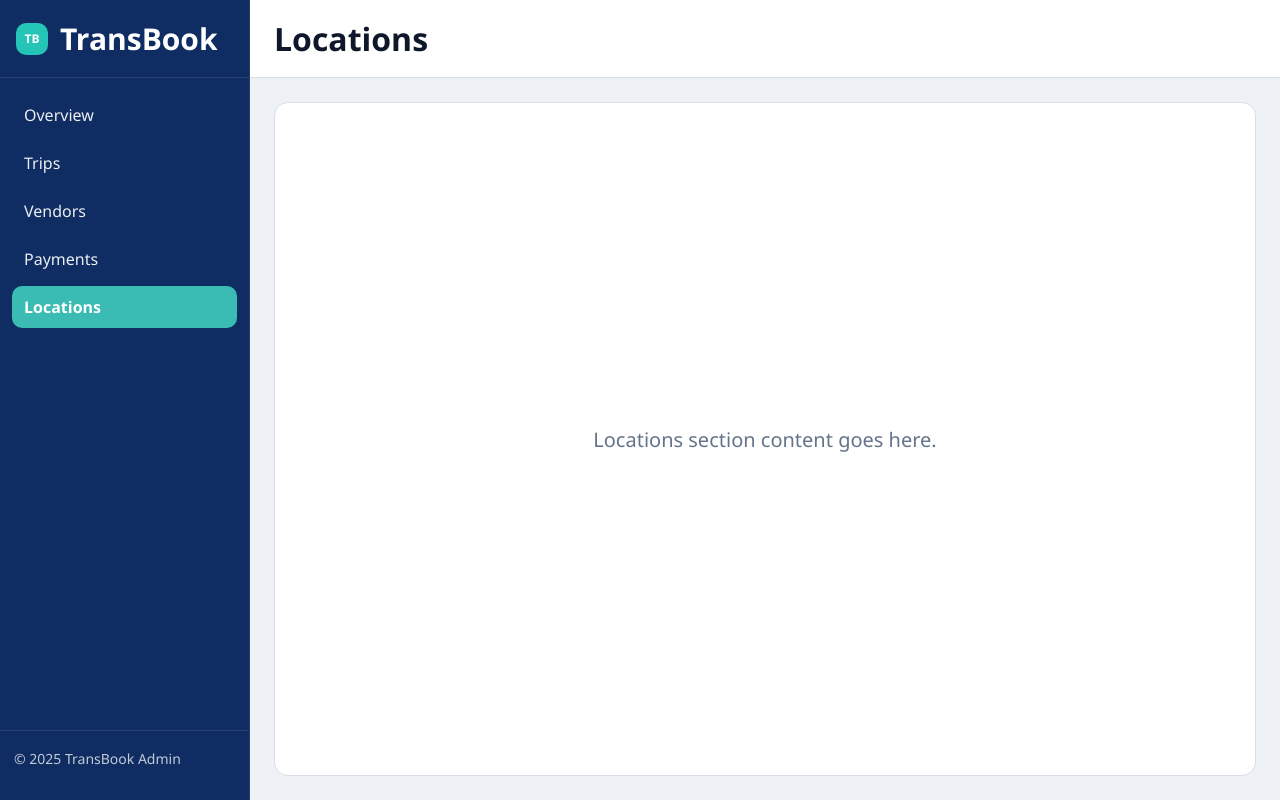
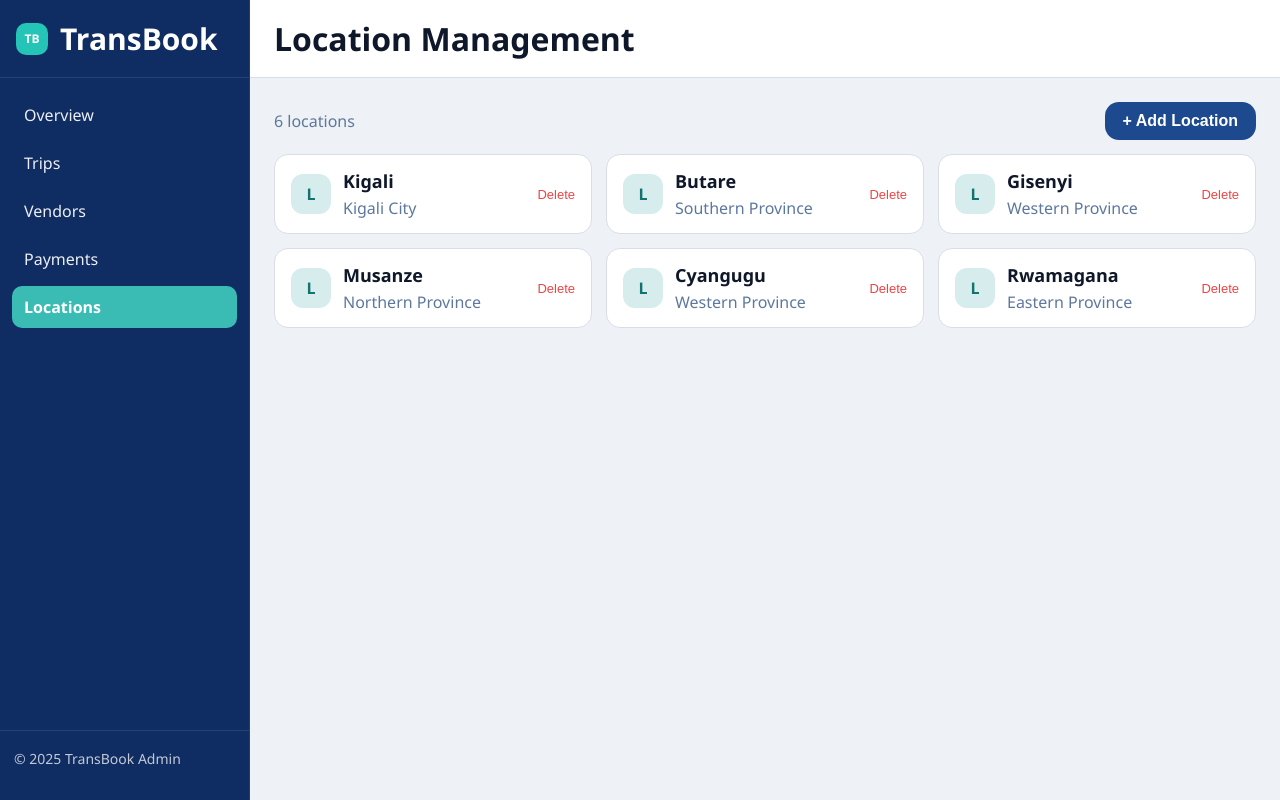
Before and after one commit to elkuradusenge/urban-mobility-assignment, a plain HTML site: page client/location.html in a window 1280 px wide. Drawn offline with Linux system fonts and the light colour scheme.

Commit message:
implementing location page

```diff
--- a/client/assets/Js/location.js
+++ b/client/assets/Js/location.js
@@ -0,0 +1,79 @@
+(() => {
+  const addLocationToggle = document.querySelector("#add-location-toggle");
+  const addLocationCard = document.querySelector("#add-location-card");
+  const closeAddLocation = document.querySelector("#close-add-location");
+  const addLocationForm = document.querySelector("#add-location-form");
+  const locationsGrid = document.querySelector("#locations-grid");
+  const locationCount = document.querySelector("#location-count");
+
+  if (
+    !addLocationToggle ||
+    !addLocationCard ||
+    !closeAddLocation ||
+    !addLocationForm ||
+    !locationsGrid ||
+    !locationCount
+  ) {
+    return;
+  }
+
+  const updateLocationCount = () => {
+    locationCount.textContent = `${locationsGrid.children.length} locations`;
+  };
+
+  const openCard = () => addLocationCard.classList.remove("hidden");
+  const closeCard = () => addLocationCard.classList.add("hidden");
+
+  addLocationToggle.addEventListener("click", openCard);
+  closeAddLocation.addEventListener("click", closeCard);
+
+  addLocationForm.addEventListener("submit", (event) => {
+    event.preventDefault();
+    const formData = new FormData(addLocationForm);
+
+    const name = String(formData.get("name") || "").trim();
+    const region = String(formData.get("region") || "").trim();
+
+    if (!name || !region) {
+      return;
+    }
+
+    const card = document.createElement("article");
+    card.className = "location-card";
+    card.innerHTML = `
+      <div class="location-left">
+        <div class="location-icon">L</div>
+        <div>
+          <h3>${name}</h3>
+          <p>${region}</p>
+        </div>
+      </div>
+      <button class="action-btn danger js-delete-location" type="button">Delete</button>
+    `;
+
+    locationsGrid.appendChild(card);
+    addLocationForm.reset();
+    closeCard();
+    updateLocationCount();
+  });
+
+  locationsGrid.addEventListener("click", (event) => {
+    const target = event.target;
+    if (!(target instanceof HTMLElement)) {
+      return;
+    }
+
+    const deleteButton = target.closest(".js-delete-location");
+    if (!deleteButton) {
+      return;
+    }
+
+    const card = deleteButton.closest(".location-card");
+    if (card) {
+      card.remove();
+      updateLocationCount();
+    }
+  });
+
+  updateLocationCount();
+})();
--- a/client/assets/css/locations.css
+++ b/client/assets/css/locations.css
@@ -0,0 +1,172 @@
+.locations-panel {
+  display: flex;
+  flex-direction: column;
+  gap: 14px;
+}
+
+.locations-toolbar {
+  display: flex;
+  align-items: center;
+  justify-content: space-between;
+  gap: 12px;
+}
+
+.location-count {
+  margin: 0;
+  color: #5d789d;
+  font-size: 16px;
+}
+
+.btn-primary {
+  border: 0;
+  border-radius: 14px;
+  background: #1d4a8f;
+  color: #fff;
+  font-size: 16px;
+  font-weight: 600;
+  padding: 10px 18px;
+  cursor: pointer;
+}
+
+.btn-primary:hover {
+  background: #163a72;
+}
+
+.add-location-card {
+  background: #fff;
+  border: 1px solid #d8dee8;
+  border-radius: 14px;
+  padding: 20px;
+}
+
+.hidden {
+  display: none;
+}
+
+.add-location-header {
+  display: flex;
+  align-items: center;
+  justify-content: space-between;
+  margin-bottom: 14px;
+}
+
+.add-location-header h2 {
+  margin: 0;
+  font-size: 32px;
+}
+
+.btn-close {
+  border: 0;
+  background: transparent;
+  font-size: 28px;
+  line-height: 1;
+  cursor: pointer;
+  color: #1f2937;
+}
+
+.location-form {
+  display: grid;
+  grid-template-columns: repeat(2, minmax(260px, 1fr));
+  gap: 14px 16px;
+}
+
+.location-form label {
+  display: flex;
+  flex-direction: column;
+  gap: 6px;
+  font-size: 16px;
+  color: #0f172a;
+}
+
+.location-form input {
+  border: 1px solid #c7d0dc;
+  border-radius: 12px;
+  padding: 10px 12px;
+  font-size: 16px;
+  color: #0f172a;
+}
+
+.form-submit {
+  align-self: end;
+  width: fit-content;
+}
+
+.locations-grid {
+  display: grid;
+  grid-template-columns: repeat(3, minmax(220px, 1fr));
+  gap: 14px;
+}
+
+.location-card {
+  background: #fff;
+  border: 1px solid #d8dee8;
+  border-radius: 14px;
+  padding: 14px 16px;
+  display: flex;
+  align-items: center;
+  justify-content: space-between;
+  gap: 10px;
+}
+
+.location-left {
+  display: flex;
+  align-items: center;
+  gap: 12px;
+}
+
+.location-icon {
+  width: 40px;
+  height: 40px;
+  border-radius: 12px;
+  background: #d7ecec;
+  color: #147270;
+  display: inline-flex;
+  align-items: center;
+  justify-content: center;
+  font-size: 16px;
+  font-weight: 700;
+}
+
+.location-card h3 {
+  margin: 0;
+  font-size: 18px;
+}
+
+.location-card p {
+  margin: 4px 0 0;
+  font-size: 16px;
+  color: #5d789d;
+}
+
+.action-btn {
+  border: 0;
+  background: transparent;
+  font-size: 13px;
+  cursor: pointer;
+  padding: 0;
+}
+
+.action-btn.danger {
+  color: #ef4444;
+}
+
+@media (max-width: 1200px) {
+  .locations-grid {
+    grid-template-columns: repeat(2, minmax(220px, 1fr));
+  }
+}
+
+@media (max-width: 900px) {
+  .location-form {
+    grid-template-columns: 1fr;
+  }
+
+  .locations-grid {
+    grid-template-columns: 1fr;
+  }
+
+  .locations-toolbar {
+    flex-direction: column;
+    align-items: flex-start;
+  }
+}
--- a/client/location.html
+++ b/client/location.html
@@ -3,10 +3,11 @@
 <head>
   <meta charset="UTF-8">
   <meta name="viewport" content="width=device-width, initial-scale=1.0">
-  <title>Locations</title>
+  <title>Location Management</title>
   <link rel="stylesheet" href="./assets/css/dashboard.css">
+  <link rel="stylesheet" href="./assets/css/locations.css">
 </head>
-<body data-page-title="Locations">
+<body data-page-title="Location Management">
   <div class="app-shell">
     <aside class="sidebar">
       <div class="brand">
@@ -20,18 +21,113 @@
         <a class="nav-item" href="./payment.html">Payments</a>
         <a class="nav-item" href="./location.html">Locations</a>
       </nav>
-      <p class="sidebar-footer">© 2025 TransBook Admin</p>
+      <p class="sidebar-footer">&copy; 2025 TransBook Admin</p>
     </aside>
 
     <div class="content-wrap">
       <header class="topbar">
-        <h1 id="page-title">Locations</h1>
+        <h1 id="page-title">Location Management</h1>
       </header>
+
       <main class="main-content">
-        <section class="page-placeholder">Locations section content goes here.</section>
+        <section class="locations-panel">
+          <div class="locations-toolbar">
+            <p id="location-count" class="location-count">6 locations</p>
+            <button id="add-location-toggle" class="btn-primary" type="button">+ Add Location</button>
+          </div>
+
+          <section id="add-location-card" class="add-location-card hidden">
+            <div class="add-location-header">
+              <h2>New Location</h2>
+              <button id="close-add-location" class="btn-close" type="button" aria-label="Close">&times;</button>
+            </div>
+
+            <form id="add-location-form" class="location-form">
+              <label>
+                Name
+                <input type="text" name="name" placeholder="Location name" required>
+              </label>
+              <label>
+                Region
+                <input type="text" name="region" placeholder="Region" required>
+              </label>
+              <button class="btn-primary form-submit" type="submit">Add Location</button>
+            </form>
+          </section>
+
+          <section id="locations-grid" class="locations-grid">
+            <article class="location-card">
+              <div class="location-left">
+                <div class="location-icon">L</div>
+                <div>
+                  <h3>Kigali</h3>
+                  <p>Kigali City</p>
+                </div>
+              </div>
+              <button class="action-btn danger js-delete-location" type="button">Delete</button>
+            </article>
+
+            <article class="location-card">
+              <div class="location-left">
+                <div class="location-icon">L</div>
+                <div>
+                  <h3>Butare</h3>
+                  <p>Southern Province</p>
+                </div>
+              </div>
+              <button class="action-btn danger js-delete-location" type="button">Delete</button>
+            </article>
+
+            <article class="location-card">
+              <div class="location-left">
+                <div class="location-icon">L</div>
+                <div>
+                  <h3>Gisenyi</h3>
+                  <p>Western Province</p>
+                </div>
+              </div>
+              <button class="action-btn danger js-delete-location" type="button">Delete</button>
+            </article>
+
+            <article class="location-card">
+              <div class="location-left">
+                <div class="location-icon">L</div>
+                <div>
+                  <h3>Musanze</h3>
+                  <p>Northern Province</p>
+                </div>
+              </div>
+              <button class="action-btn danger js-delete-location" type="button">Delete</button>
+            </article>
+
+            <article class="location-card">
+              <div class="location-left">
+                <div class="location-icon">L</div>
+                <div>
+                  <h3>Cyangugu</h3>
+                  <p>Western Province</p>
+                </div>
+              </div>
+              <button class="action-btn danger js-delete-location" type="button">Delete</button>
+            </article>
+
+            <article class="location-card">
+              <div class="location-left">
+                <div class="location-icon">L</div>
+                <div>
+                  <h3>Rwamagana</h3>
+                  <p>Eastern Province</p>
+                </div>
+              </div>
+              <button class="action-btn danger js-delete-location" type="button">Delete</button>
+            </article>
+          </section>
+        </section>
       </main>
     </div>
   </div>
+
   <script src="./assets/Js/main.js"></script>
+  <script src="./assets/Js/location.js"></script>
 </body>
 </html>
```
